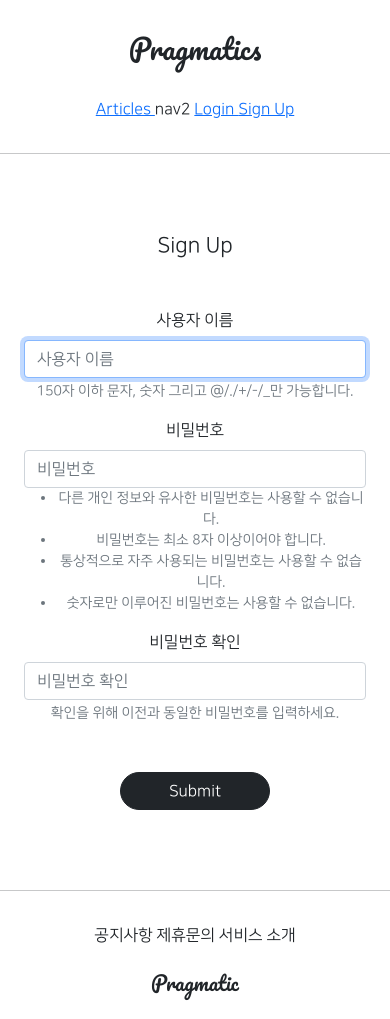
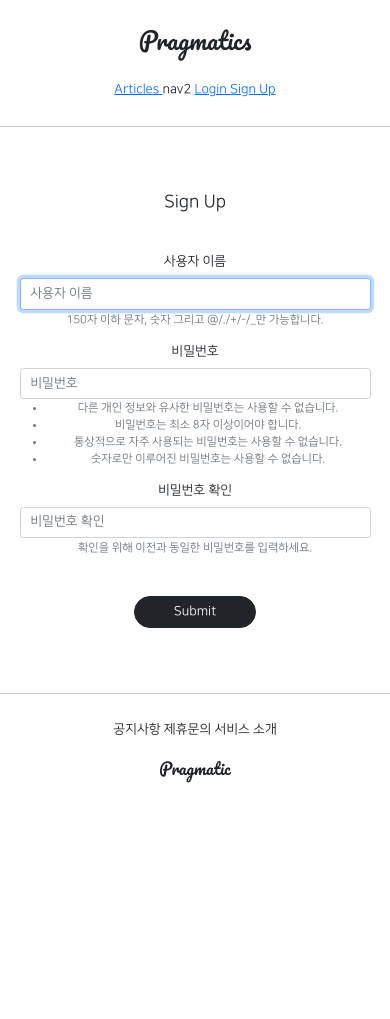
Before and after one commit to purin715/DjangoProject, a Django app: page /accounts/create/ in a window 390 px wide. After the commit the page ends 783 px from the top, so only its background shows below. Run offline with Django 3.2, Linux system fonts and the light colour scheme; parts of the project's set-up code (start-up, migrations or seed data) failed here and were passed over; some libraries are stand-ins or nearby versions.

Commit message:
8/12 2ban class commit 2

```diff
--- a/static/base.css
+++ b/static/base.css
@@ -63,3 +63,10 @@
     border-radius: 1rem;
     margin: 1rem;"
 }
+
+@media screen and (max-width: 500px) {
+    html {
+        /* defalut font-size = 16px */
+        font-size: 13px;
+    }
+}
```
Also changed, not shown: mediafiles/article/KakaoTalk_20210726_202559595_01.jpg (added), mediafiles/article/KakaoTalk_20210726_202559595_04.jpg (added), mediafiles/article/KakaoTalk_20210812_153217330_vnYt3af.jpg (added).
